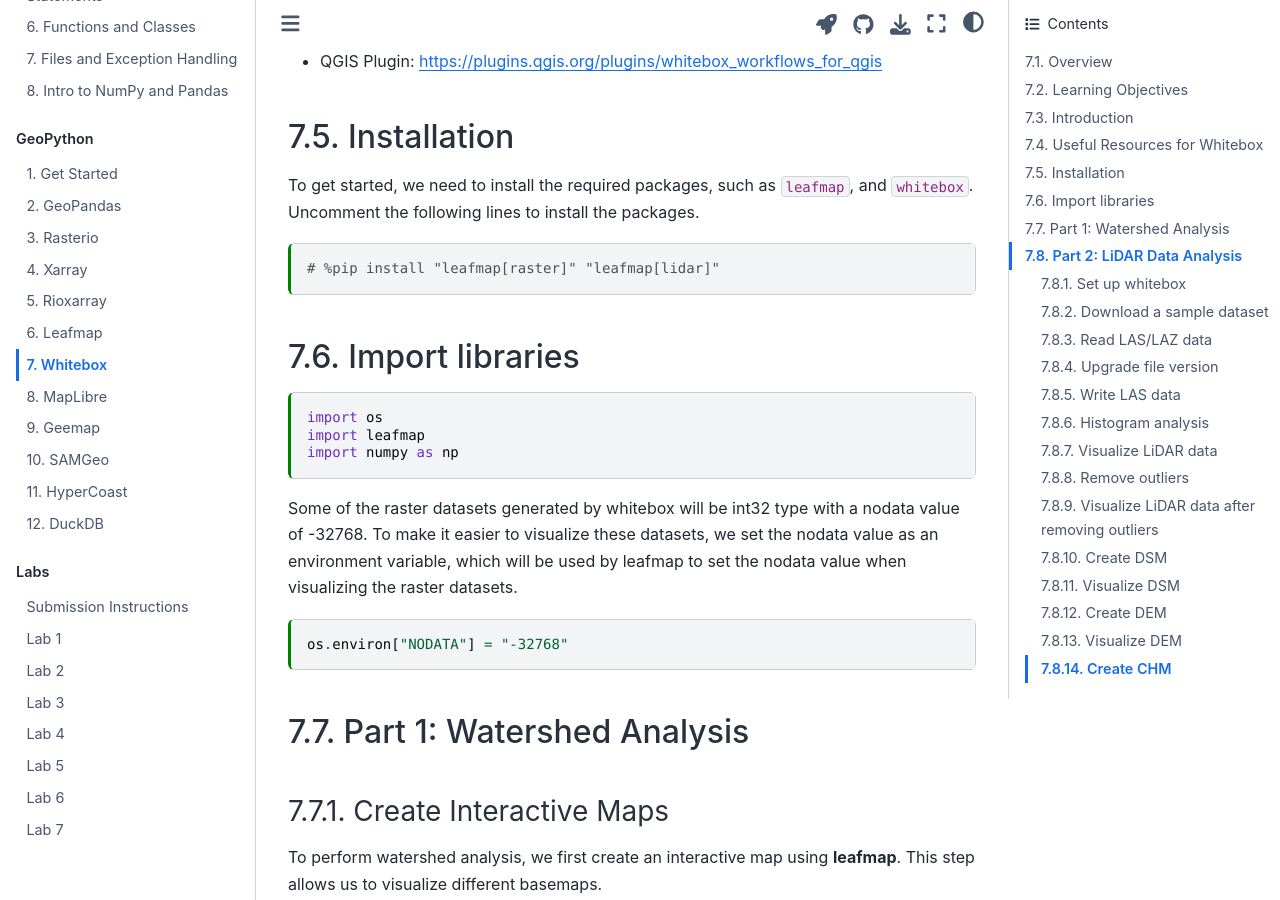
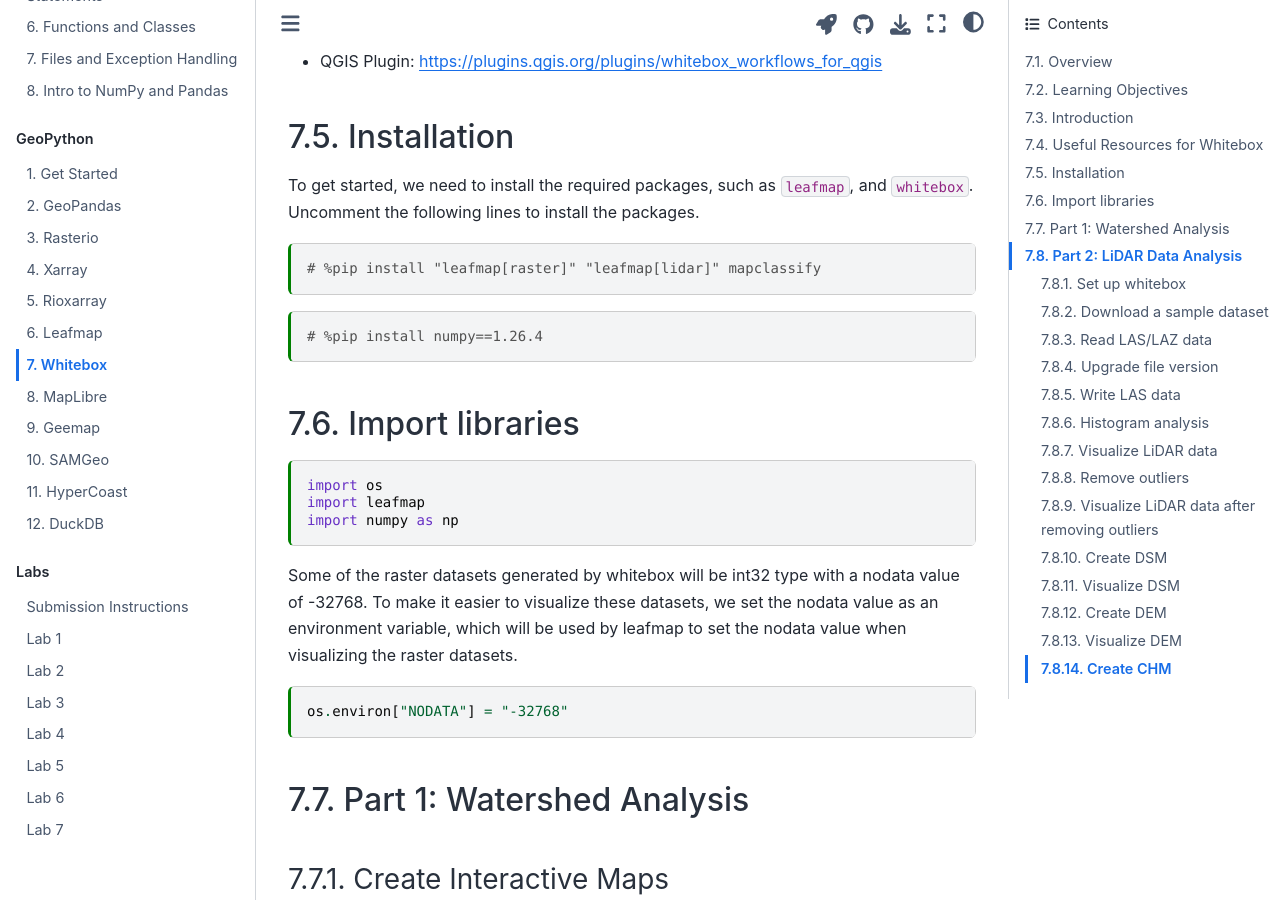
Before and after one commit to giswqs/geog-312, a Jupyter Book: the page built from book/geospatial/whitebox.ipynb, in a window 1280 px wide and 900 px high, scrolled down 2489 px. Built offline with Jupyter Book 1.0.4 settings and Sphinx 7.4.7 and the Sphinx Book theme 1.1.4, drawn with Linux system fonts in a browser that asks for light colours.

Commit message:
Add py3dep

````diff
--- a/book/geospatial/whitebox.md
+++ b/book/geospatial/whitebox.md
@@ -75,7 +75,11 @@
 To get started, we need to install the required packages, such as `leafmap`, and `whitebox`. Uncomment the following lines to install the packages.
 
 ```{code-cell} ipython3
-# %pip install "leafmap[raster]" "leafmap[lidar]"
+# %pip install "leafmap[raster]" "leafmap[lidar]" mapclassify
+```
+
+```{code-cell} ipython3
+# %pip install numpy==1.26.4
 ```
 
 ## Import libraries
--- a/requirements.txt
+++ b/requirements.txt
@@ -3,3 +3,4 @@
 jupyter-book==1.0.*
 jupytext==1.16.*
 pmtiles==3.4.*
+py3dep
````
Also changed, not shown: book/geospatial/whitebox.ipynb, 2 other files.
